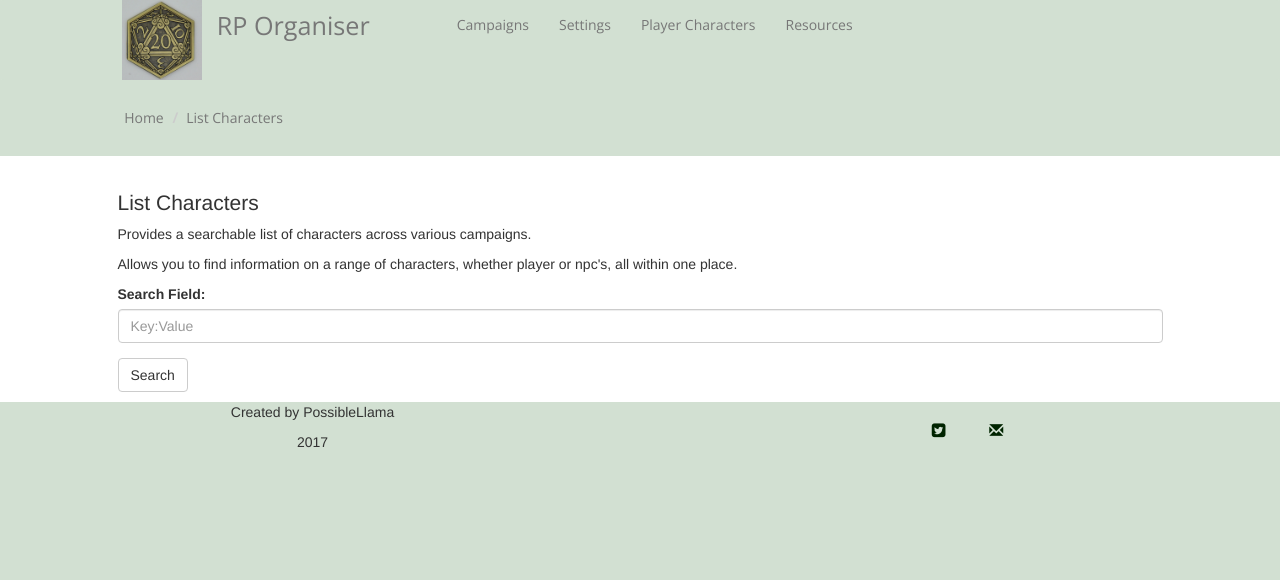
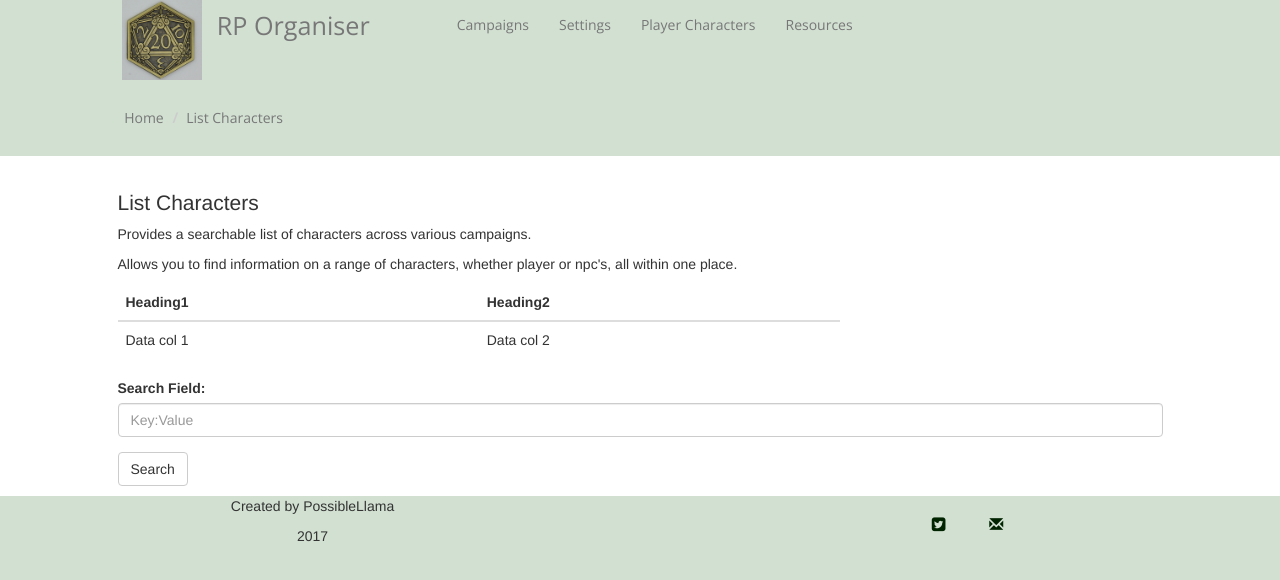
Before and after one commit to PossibleLlama/RP_Organiser, a website: page WebContent/html/pageCharacters/listCharacters.html in a window 1280 px wide. Drawn offline with nearby package versions, Linux system fonts and the light colour scheme.

Commit message:
Added a space for a table of results.

```diff
--- a/WebContent/html/pageCharacters/listCharacters.html
+++ b/WebContent/html/pageCharacters/listCharacters.html
@@ -103,6 +103,25 @@
                     <p>Allows you to find information on a range of characters, whether player or npc's, all within one place.</p>
 				</div>
 
+				<div role="table" class="col-sm-8 col-md-7 col-md-push-1 col-lg-8-push-2">
+					<div class="table-responsive">
+						<table class="table">
+							<thead>
+								<tr>
+									<th scope="col">Heading1</th>
+									<th scope="col">Heading2</th>
+								</tr>
+							</thead>
+							<tbody>
+							</tbody>
+							<tr>
+								<td>Data col 1</td>
+								<td>Data col 2</td>
+							</tr>
+						</table>
+					</div> <!-- Responsive table -->
+				</div>
+
                 <div role="form" class="col-sm-12 col-md-10 col-md-push-1">
 					<form>
 					  <div class="form-group">
```
